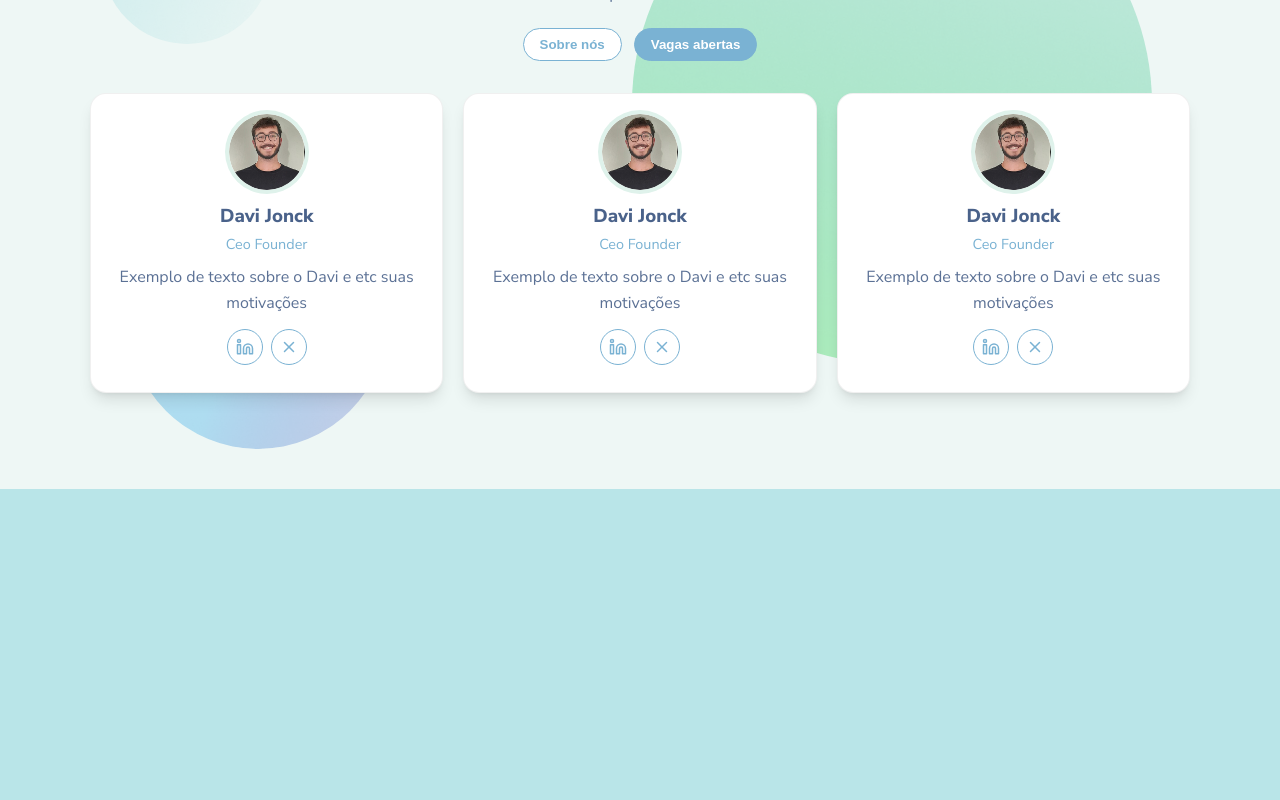
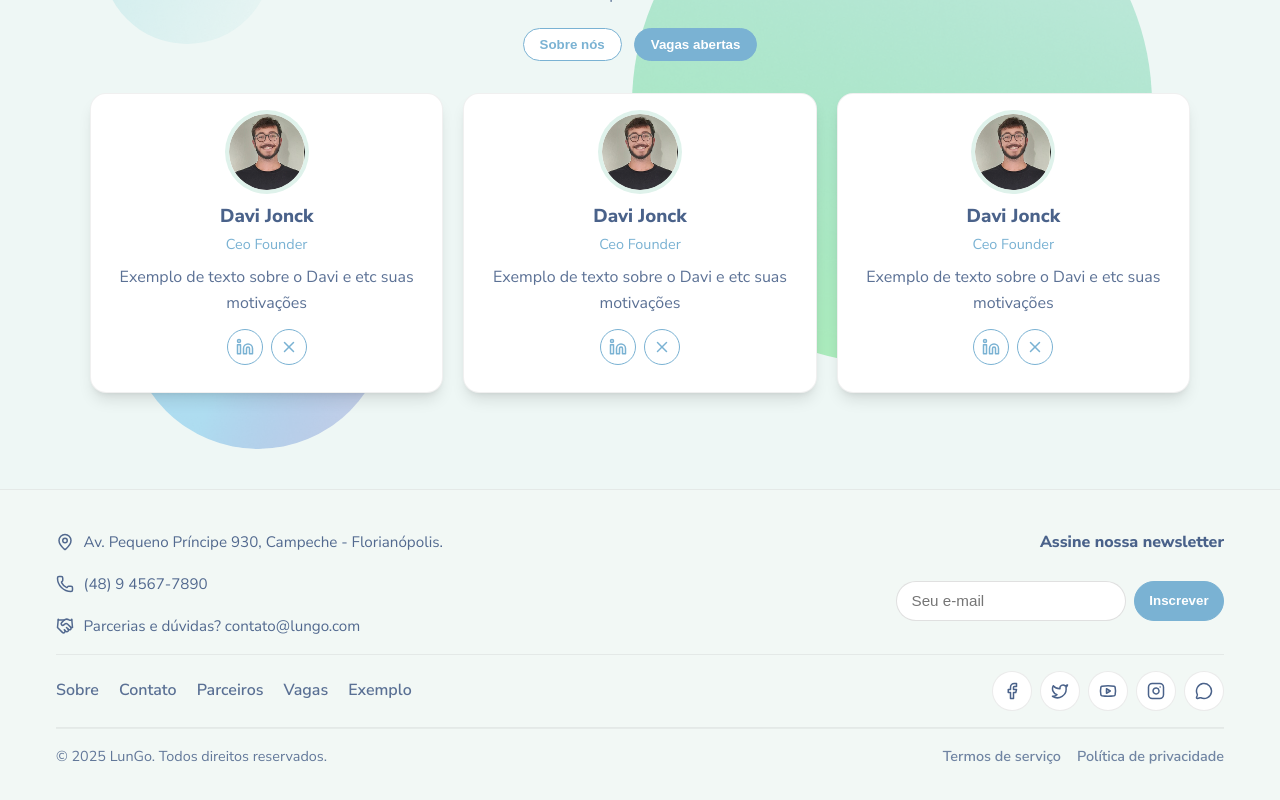
Before and after one commit to DaviJonck/lungo, a Next.js app: page / in a window 1280 px wide. Shown: the part 3387-4187 px from the top of the page. Before the commit the page ends 3876 px from the top, so only its background shows below. Built offline with nearby package versions, Linux system fonts and the light colour scheme.

Commit message:
feat: footer

```diff
--- a/src/app/page.tsx
+++ b/src/app/page.tsx
@@ -8,6 +8,7 @@ import WhatIsLungo from "@/components/whatIsLungo/WhatIsLungo";
 import HowItWork from "@/components/howItWork/HowItWork";
 import Pricing from "@/components/pricing/Pricing";
 import TeamSection from "@/components/team/TeamSection";
+import Footer from "@/components/ui/Footer/Footer";
 
 const PageContainer = styled.div`
   min-height: 100vh;
@@ -55,6 +56,7 @@ export default function Home() {
         <HowItWork />
         <Pricing />
         <TeamSection />
+        <Footer />
       </MainContent>
     </PageContainer>
   );
--- /dev/null
+++ b/src/components/ui/Footer/Footer.tsx
@@ -0,0 +1,250 @@
+"use client";
+
+import Link from "next/link";
+import Image from "next/image";
+import styled from "styled-components";
+import {
+  Facebook,
+  Twitter,
+  Youtube,
+  MapPin,
+  Phone,
+  Handshake,
+  Instagram,
+  MessageCircle,
+} from "lucide-react";
+
+const Wrapper = styled.footer`
+  background: ${({ theme }) => theme.colors.disabledLight};
+  color: ${({ theme }) => theme.colors.secondaryDarker};
+  position: relative;
+  border-top: 1px solid rgba(0, 0, 0, 0.06);
+`;
+
+const Container = styled.div`
+  max-width: 1200px;
+  margin: 0 auto;
+  padding: 2.5rem 1rem 2rem;
+`;
+
+const Top = styled.div`
+  display: grid;
+  grid-template-columns: 1fr;
+  gap: 1.5rem;
+
+  @media (min-width: ${({ theme }) => theme.breakpoints.lg}) {
+    grid-template-columns: 2fr 1.2fr;
+  }
+`;
+
+const Contact = styled.div`
+  display: grid;
+  gap: 1.1rem;
+  margin-bottom: 1rem;
+`;
+
+const ContactRow = styled.div`
+  display: flex;
+  align-items: center;
+  gap: 0.6rem;
+  color: ${({ theme }) => theme.colors.secondaryDarker};
+  opacity: 0.95;
+  line-height: 1.6;
+  font-size: 0.95rem;
+`;
+
+const Newsletter = styled.div`
+  display: grid;
+  gap: 0.5rem;
+  text-align: right;
+  margin-bottom: 1rem;
+  @media (max-width: ${({ theme }) => theme.breakpoints.lg}) {
+    text-align: left;
+  }
+`;
+
+const NewsTitle = styled.h4`
+  margin: 0;
+  color: ${({ theme }) => theme.colors.secondaryDarker};
+  font-size: 1rem;
+  font-weight: 800;
+`;
+
+const NewsForm = styled.form`
+  display: flex;
+  gap: 0.5rem;
+  justify-content: flex-end;
+  @media (max-width: ${({ theme }) => theme.breakpoints.lg}) {
+    justify-content: flex-start;
+  }
+`;
+
+const NewsInput = styled.input`
+  max-width: 300px;
+  height: 40px;
+  border: 1px solid rgba(0, 0, 0, 0.12);
+  border-radius: 999px;
+  padding: 0.55rem 0.9rem;
+  font-size: 0.95rem;
+  outline: none;
+`;
+
+const NewsButton = styled.button`
+  border: 1px solid ${({ theme }) => theme.colors.secondary};
+  background: ${({ theme }) => theme.colors.secondary};
+  color: ${({ theme }) => theme.colors.white};
+  border-radius: 999px;
+  padding: 0.55rem 0.9rem;
+  height: 40px;
+  font-weight: 700;
+  cursor: pointer;
+`;
+
+const Mid = styled.div`
+  display: flex;
+  align-items: center;
+  justify-content: space-between;
+  gap: 1.25rem;
+  padding-top: 1rem;
+  padding-bottom: 1rem;
+  border-top: 1px solid rgba(0, 0, 0, 0.06);
+  border-bottom: 1px solid rgba(0, 0, 0, 0.06);
+  flex-wrap: wrap;
+`;
+
+const Links = styled.ul`
+  display: flex;
+  gap: 1.25rem;
+  flex-wrap: wrap;
+  list-style: none;
+  margin: 0;
+  padding: 0;
+`;
+
+const FooterLink = styled(Link)`
+  color: ${({ theme }) => theme.colors.secondaryDarker};
+  text-decoration: none;
+  font-weight: 600;
+  opacity: 0.9;
+  border-radius: 8px;
+  &:hover {
+    opacity: 1;
+    background: rgba(122, 178, 211, 0.12);
+  }
+`;
+
+const Social = styled.div`
+  display: flex;
+  align-items: center;
+  gap: 0.5rem;
+`;
+
+const SocialBtn = styled.a`
+  width: 40px;
+  height: 40px;
+  display: inline-flex;
+  align-items: center;
+  justify-content: center;
+  border-radius: 50%;
+  border: 1px solid rgba(0, 0, 0, 0.08);
+  color: ${({ theme }) => theme.colors.secondaryDarker};
+  background: ${({ theme }) => theme.colors.white};
+  transition: background 140ms ease, box-shadow 140ms ease, transform 140ms ease;
+  &:hover {
+    background: ${({ theme }) => theme.colors.primary};
+    box-shadow: ${({ theme }) => theme.shadows.sm};
+    transform: translateY(-1px);
+  }
+`;
+
+const Bottom = styled.div`
+  display: flex;
+  align-items: center;
+  justify-content: space-between;
+  gap: 1rem;
+  padding-top: 1rem;
+  flex-wrap: wrap;
+  color: ${({ theme }) => theme.colors.secondaryDarker};
+  opacity: 0.85;
+  font-size: 0.9rem;
+  border-top: 1px solid rgba(0, 0, 0, 0.06);
+`;
+
+export default function Footer() {
+  return (
+    <Wrapper>
+      <Container>
+        <Top>
+          <Contact>
+            <ContactRow>
+              <MapPin size={18} /> Av. Pequeno Príncipe 930, Campeche -
+              Florianópolis.
+            </ContactRow>
+            <ContactRow>
+              <Phone size={18} /> (48) 9 4567-7890
+            </ContactRow>
+            <ContactRow>
+              <Handshake size={18} /> Parcerias e dúvidas? contato@lungo.com
+            </ContactRow>
+          </Contact>
+          <Newsletter>
+            <NewsTitle>Assine nossa newsletter</NewsTitle>
+            <NewsForm onSubmit={(e) => e.preventDefault()}>
+              <NewsInput
+                type="email"
+                placeholder="Seu e-mail"
+                aria-label="Seu e-mail"
+              />
+              <NewsButton type="submit">Inscrever</NewsButton>
+            </NewsForm>
+          </Newsletter>
+        </Top>
+
+        <Mid>
+          <Links>
+            <li>
+              <FooterLink href="#sobre">Sobre</FooterLink>
+            </li>
+            <li>
+              <FooterLink href="#topo">Contato</FooterLink>
+            </li>
+            <li>
+              <FooterLink href="#equipe">Parceiros</FooterLink>
+            </li>
+            <li>
+              <FooterLink href="#planos">Vagas</FooterLink>
+            </li>
+            <li>
+              <FooterLink href="#topo">Exemplo</FooterLink>
+            </li>
+          </Links>
+          <Social>
+            <SocialBtn href="#" aria-label="Facebook">
+              <Facebook size={18} />
+            </SocialBtn>
+            <SocialBtn href="#" aria-label="Twitter">
+              <Twitter size={18} />
+            </SocialBtn>
+            <SocialBtn href="#" aria-label="YouTube">
+              <Youtube size={18} />
+            </SocialBtn>
+            <SocialBtn href="#" aria-label="Instagram">
+              <Instagram size={18} />
+            </SocialBtn>
+            <SocialBtn href="#" aria-label="WhatsApp">
+              <MessageCircle size={18} />
+            </SocialBtn>
+          </Social>
+        </Mid>
+
+        <Bottom>
+          <div>© 2025 LunGo. Todos direitos reservados.</div>
+          <div style={{ display: "flex", gap: "1rem" }}>
+            <FooterLink href="#topo">Termos de serviço</FooterLink>
+            <FooterLink href="#topo">Política de privacidade</FooterLink>
+          </div>
+        </Bottom>
+      </Container>
+    </Wrapper>
+  );
+}
```
